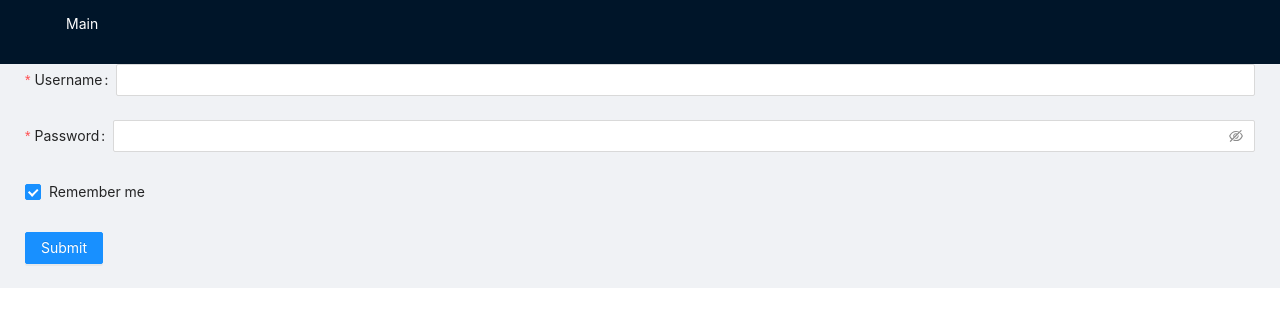
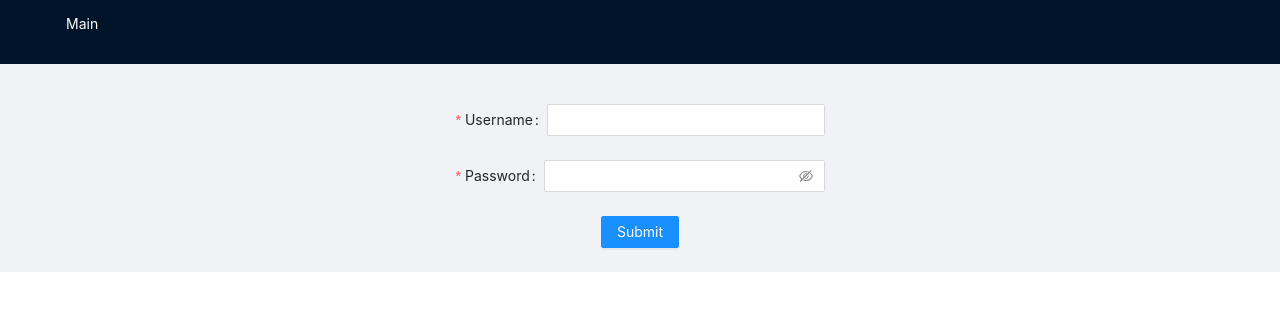
Before and after one commit to Bohdan-Zavhorodskyi/react_graphql, a React (Create React App) app: page /login in a window 1280 px wide. Shown: the top 326 px of the page. Built offline with nearby package versions, Linux system fonts and the light colour scheme; what graphql.macro would draw is missing.

Commit message:
fix: changed login form

```diff
--- a/src/App.css
+++ b/src/App.css
@@ -99,3 +99,26 @@ li.ant-dropdown-menu-item:hover {
   color: #d3d2d2;
   text-decoration: underline;
 }
+
+.login-form.ant-form {
+  width: 100%;
+  display: flex;
+  justify-content: center;
+  flex-direction: column;
+  align-items: center;
+  padding-top: 40px;
+}
+
+.login-form .ant-form-item {
+  width: 30%;
+}
+
+.login-form .ant-form-item-control-input-content {
+  justify-content: center;
+  align-items: center;
+  display: flex;
+}
+
+/* .login-form .ant-input {
+  width: 20%;
+} */
--- a/src/pages/auth/Login.tsx
+++ b/src/pages/auth/Login.tsx
@@ -14,7 +14,7 @@ const Login: React.FC<{ setAuth: Dispatch<boolean> }> = ({ setAuth }) => {
   };
 
   return (
-    <Form name="basic" initialValues={{ remember: true }} onFinish={onFinish}>
+    <Form name="basic" onFinish={onFinish} className="login-form">
       <Form.Item
         label="Username"
         name="username"
@@ -31,10 +31,6 @@ const Login: React.FC<{ setAuth: Dispatch<boolean> }> = ({ setAuth }) => {
         <Input.Password />
       </Form.Item>
 
-      <Form.Item name="remember" valuePropName="checked">
-        <Checkbox>Remember me</Checkbox>
-      </Form.Item>
-
       <Form.Item>
         <Button type="primary" htmlType="submit">
           Submit
```
